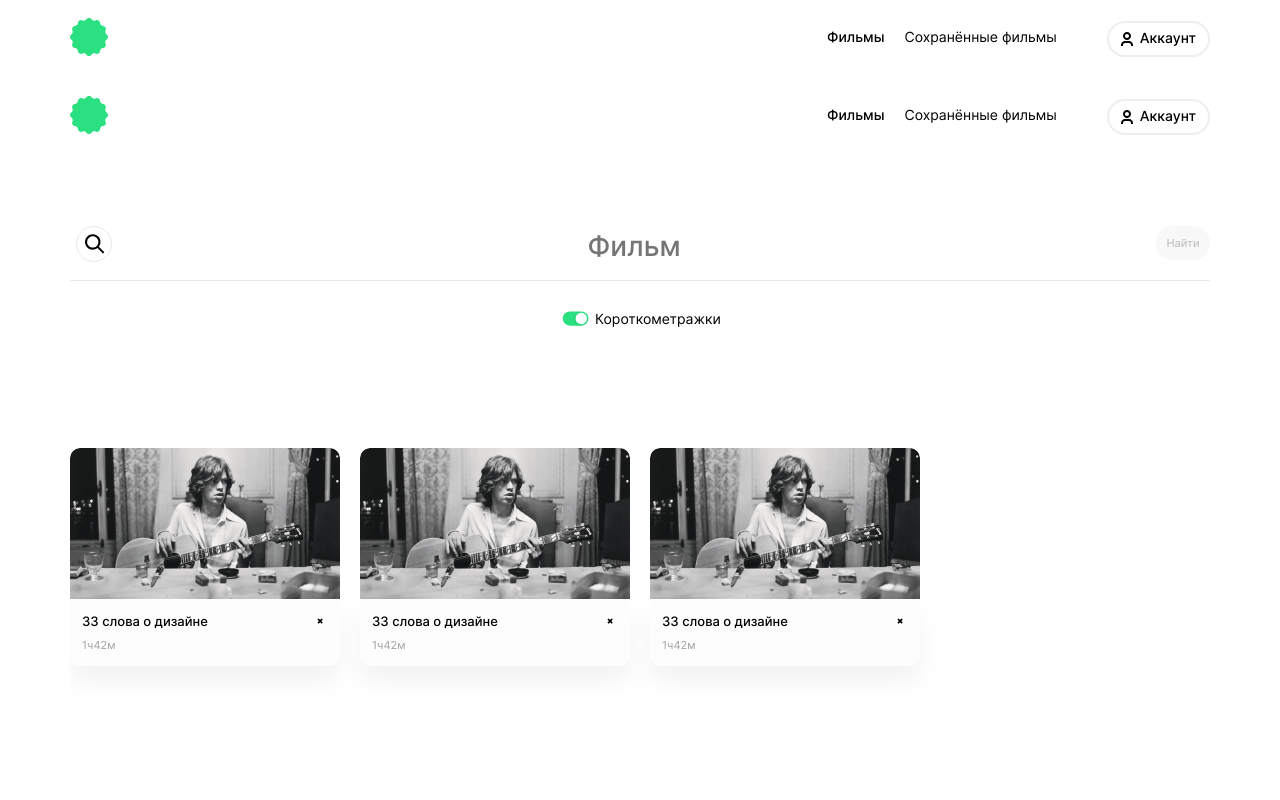
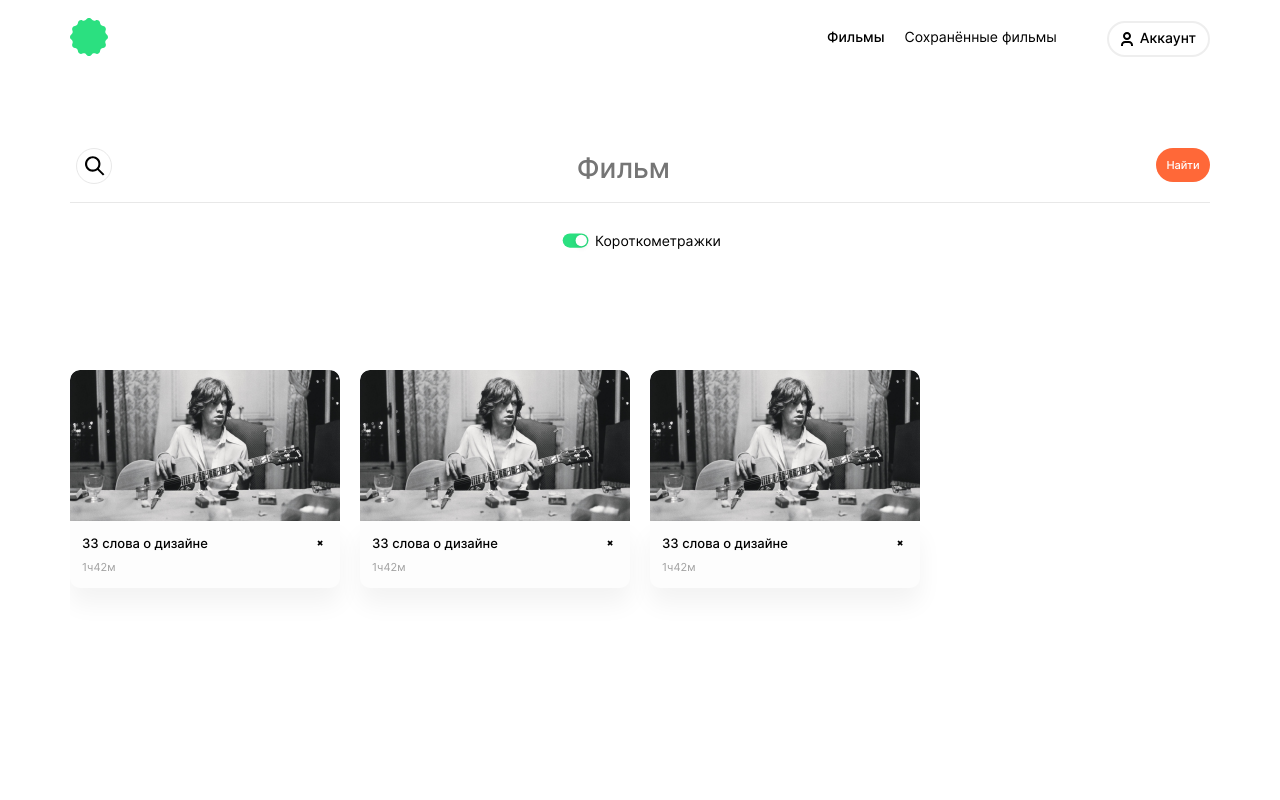
Before and after one commit to MarinaEriale/movies-explorer-frontend, a React (Create React App) app in the folder movies/: page /saved-movies in a window 1280 px wide. Shown: the top 800 px of the page. Built offline with nearby package versions, Linux system fonts and the light colour scheme; the HTML template or start-up script is replaced by a standard one.

Commit message:
final fixes

```diff
--- a/movies/package.json
+++ b/movies/package.json
@@ -8,6 +8,7 @@
     "@testing-library/user-event": "^13.5.0",
     "react": "^18.2.0",
     "react-dom": "^18.2.0",
+    "react-hook-form": "^7.37.0",
     "react-router-dom": "^6.4.0",
     "react-scripts": "5.0.1",
     "web-vitals": "^2.1.4"
--- a/movies/src/components/AboutMe/AboutMe.js
+++ b/movies/src/components/AboutMe/AboutMe.js
@@ -43,7 +43,7 @@ function AboutMe() {
             className="aboutMe__site-link"
           >
             <p className="aboutMe__sites-name">Статичный сайт</p>
-            <p className="aboutMe__arrow">&#129125;</p>
+            <p className="aboutMe__arrow">🡥</p>
           </a>
         </li>
         <li className="aboutMe__sites">
@@ -55,7 +55,7 @@ function AboutMe() {
             className="aboutMe__site-link"
           >
             <p className="aboutMe__sites-name">Адаптивный сайт</p>
-            <p className="aboutMe__arrow">&#129125;</p>
+            <p className="aboutMe__arrow">🡥</p>
           </a>
         </li>
         <li className="aboutMe__sites">
@@ -67,7 +67,7 @@ function AboutMe() {
             className="aboutMe__site-link"
           >
             <p className="aboutMe__sites-name">Одностраничное приложение</p>
-            <p className="aboutMe__arrow">&#129125;</p>
+            <p className="aboutMe__arrow">🡥</p>
           </a>
         </li>
       </ul>
--- a/movies/src/components/App/App.js
+++ b/movies/src/components/App/App.js
@@ -11,6 +11,7 @@ import Profile from "../Profile/Profile";
 import Header from "../Header/Header";
 import Footer from "../Footer/Footer";
 import HeaderLogged from "../Header/HeaderLogged";
+import BurgerMenuPopup from "../BurgerMenuPopup/BurgerMenuPopup";
 
 function App() {
   const location = useLocation();
@@ -46,6 +47,7 @@ function App() {
         {(location.pathname === "/movies" ||
           location.pathname === "/saved-movies" ||
           location.pathname === "/") && <Footer />}
+          <BurgerMenuPopup isBurgerOpened={isBurgerOpened} onClose={closeBurger} handleBurgerClick={handleBurgerClick}/>
       </div>
     </div>
   );
--- a/movies/src/components/BurgerMenuPopup/BurgerMenuPopup.css
+++ b/movies/src/components/BurgerMenuPopup/BurgerMenuPopup.css
@@ -3,9 +3,9 @@
     width: 100%;
     height: 100%;
     z-index: 2;
-    position: absolute;
+    position: fixed;
     right: 0;
-    top: -77px;
+    top: 0;
     display: flex;
     visibility: hidden;
     opacity: 0;
@@ -30,6 +30,13 @@
   width: 520px;
   display: flex;
   flex-direction: column;
+  height: 100vh;
+  justify-content: space-between;
+}
+
+.burgerMenuPopup__buttons {
+    display: flex;
+    flex-direction: column;
 }
 
 .burgerMenuPopup__point {
@@ -79,9 +86,7 @@
     border: 2px solid rgba(170, 170, 170, .2);;
     border-radius: 50px;
     background: transparent;
-    /* width: 100px;
-    height: 32px; */
-    margin: 621px auto 90px auto;
+    margin: 0 auto 90px auto;
     padding: 0;
     align-self: end;
 
--- a/movies/src/components/BurgerMenuPopup/BurgerMenuPopup.js
+++ b/movies/src/components/BurgerMenuPopup/BurgerMenuPopup.js
@@ -4,16 +4,28 @@ import accLogo from "../../images/acc_logo.svg";
 import { Link } from "react-router-dom";
 
 function BurgerMenuPopup(props) {
-  console.log(props);
+  // console.log(props);
   return (
-    <div className={`burgerMenuPopup__popup ${props.isBurgerOpened ? "burgerMenuPopup__popup_opened" : ""}`}>
+    <div
+      className={`burgerMenuPopup__popup ${
+        props.isBurgerOpened ? "burgerMenuPopup__popup_opened" : ""
+      }`}
+    >
       <div className="burgerMenuPopup__container">
-        <button type="button" className="burgerMenuPopup__close-button" onClick={props.onClose}>&#10006;</button>
-        <ul className="burgerMenuPopup__menu">
-          <li className="burgerMenuPopup__point">Главная</li>
-          <li className="burgerMenuPopup__point">Фильмы</li>
-          <li className="burgerMenuPopup__point">Сохранённые фильмы</li>
-        </ul>
+        <div className="burgerMenuPopup__buttons">
+          <button
+            type="button"
+            className="burgerMenuPopup__close-button"
+            onClick={props.onClose}
+          >
+            &#10006;
+          </button>
+          <ul className="burgerMenuPopup__menu">
+            <li className="burgerMenuPopup__point">Главная</li>
+            <li className="burgerMenuPopup__point">Фильмы</li>
+            <li className="burgerMenuPopup__point">Сохранённые фильмы</li>
+          </ul>
+        </div>
         <button type="button" className="burgerMenuPopup__account">
           <img
             src={accLogo}
--- a/movies/src/components/Movies/Movies.js
+++ b/movies/src/components/Movies/Movies.js
@@ -2,16 +2,16 @@ import React from "react";
 import "./Movies.css";
 import SearchForm from "../SearchForm/SearchForm";
 import MoviesCardList from "../MoviesCardList/MoviesCardList";
-import BurgerMenuPopup from "../BurgerMenuPopup/BurgerMenuPopup";
+
 
 function Movies(props) {
-  console.log(props);
+  // console.log(props);
 
   return (
     <section className="movies__screen">
       <SearchForm />
       <MoviesCardList />
-      <BurgerMenuPopup isBurgerOpened={props.isBurgerOpened} onClose={props.onClose} handleBurgerClick={props.handleBurgerClick}/>
+
     </section>
   );
 }
--- a/movies/src/components/MoviesCardList/MoviesCardList.css
+++ b/movies/src/components/MoviesCardList/MoviesCardList.css
@@ -82,6 +82,6 @@
     }
 
     .moviesCardList__list{
-        max-height: calc(235px * 5 + 20px * 4 + 90px);
+        max-height: calc(235px * 5 + 20px * 4 + 100px);
     }
 }
--- a/movies/src/components/SavedMovies/SavedMovies.js
+++ b/movies/src/components/SavedMovies/SavedMovies.js
@@ -1,5 +1,4 @@
 import React from "react";
-import HeaderLogged from "../Header/HeaderLogged";
 import SearchForm from "../SearchForm/SearchForm";
 import MoviesCardListSaved from "../MoviesCardList/MoviesCardListSaved";
 import Footer from "../Footer/Footer";
@@ -8,7 +7,6 @@ import Footer from "../Footer/Footer";
 function SavedMovies () {
     return (
         <section className="savedMovies">
-          <HeaderLogged />
           <SearchForm />
           <MoviesCardListSaved />
           <Footer />
--- a/movies/src/components/SearchForm/SearchForm.css
+++ b/movies/src/components/SearchForm/SearchForm.css
@@ -30,6 +30,8 @@
     border: none;
     padding: 0;
     margin: 70px 0 15px 0;
+    outline: none;
+    width: 100%;
 }
 
 .searchForm__button {
@@ -37,9 +39,13 @@
     border-radius: 48px;
     border: none;
     height: 34px;
-    margin: 70px 0 15px 0;
+    margin: 70px 0 15px 21.35px;
     padding: 0;
+    cursor: pointer;
+}
 
+.searchForm__button:hover {
+    opacity: .8;
 }
 
 .searchForm__button_inactive {
@@ -114,11 +120,9 @@
     .searchForm__movie {
         font-size: 18px;
         line-height: 22px;
-        width: 60px;
         z-index: 2;
         text-align: left;
         margin-top: 0;
-        margin-right: calc(100% - 60px - 58.65px);
         border-radius: 48px;
         height: 22px;
         margin-top: 98px;
--- a/movies/src/components/SearchForm/SearchForm.js
+++ b/movies/src/components/SearchForm/SearchForm.js
@@ -2,10 +2,34 @@ import React from "react";
 import "./SearchForm.css";
 import magnifier from "../../images/icon.svg";
 import toggle from "../../images/smalltumb.svg";
+import { useForm } from "react-hook-form";
 
 function SearchForm() {
+  const {
+    register,
+    handleSubmit,
+    reset,
+  } = useForm({
+    mode: "onChange"
+  });
+
+  // const buttonClassName = `searchForm__button ${
+  //   (!isValid) ? "searchForm__button_inactive" : ""
+  // }`;
+
+  // const buttonTextClassName = `searchForm__button-text ${
+  //   (!isValid) ? "searchForm__button-text_inactive" : ""
+  // }`;
+
+
+
+  const onSubmit = (data) => {
+    console.log(data);
+    reset();
+  };
+
   return (
-    <form className="searchForm">
+    <form onSubmit={handleSubmit(onSubmit)} className="searchForm">
       <div className="searchForm__buttons">
         <label htmlFor="name">
           <img
@@ -15,15 +39,21 @@ function SearchForm() {
           ></img>
         </label>
         <input
+          {...register("name", { required: true })}
           id="name"
-          name="name"
           type="text"
           placeholder="Фильм"
           className="searchForm__movie"
-          required="required"
+          // required="required"
         />
-        <button type="submit" className="searchForm__button searchForm__button_inactive">
-          <p className="searchForm__button-text searchForm__button-text_inactive">Найти</p>
+        <button
+          type="submit"
+          className="searchForm__button"
+          // disabled={!isValid}
+        >
+          <p className="searchForm__button-text">
+            Найти
+          </p>
         </button>
       </div>
       <div className="searchForm__checkbox">
```
Also changed, not shown: 1 other file (tests, documents, lock files or other folders).
